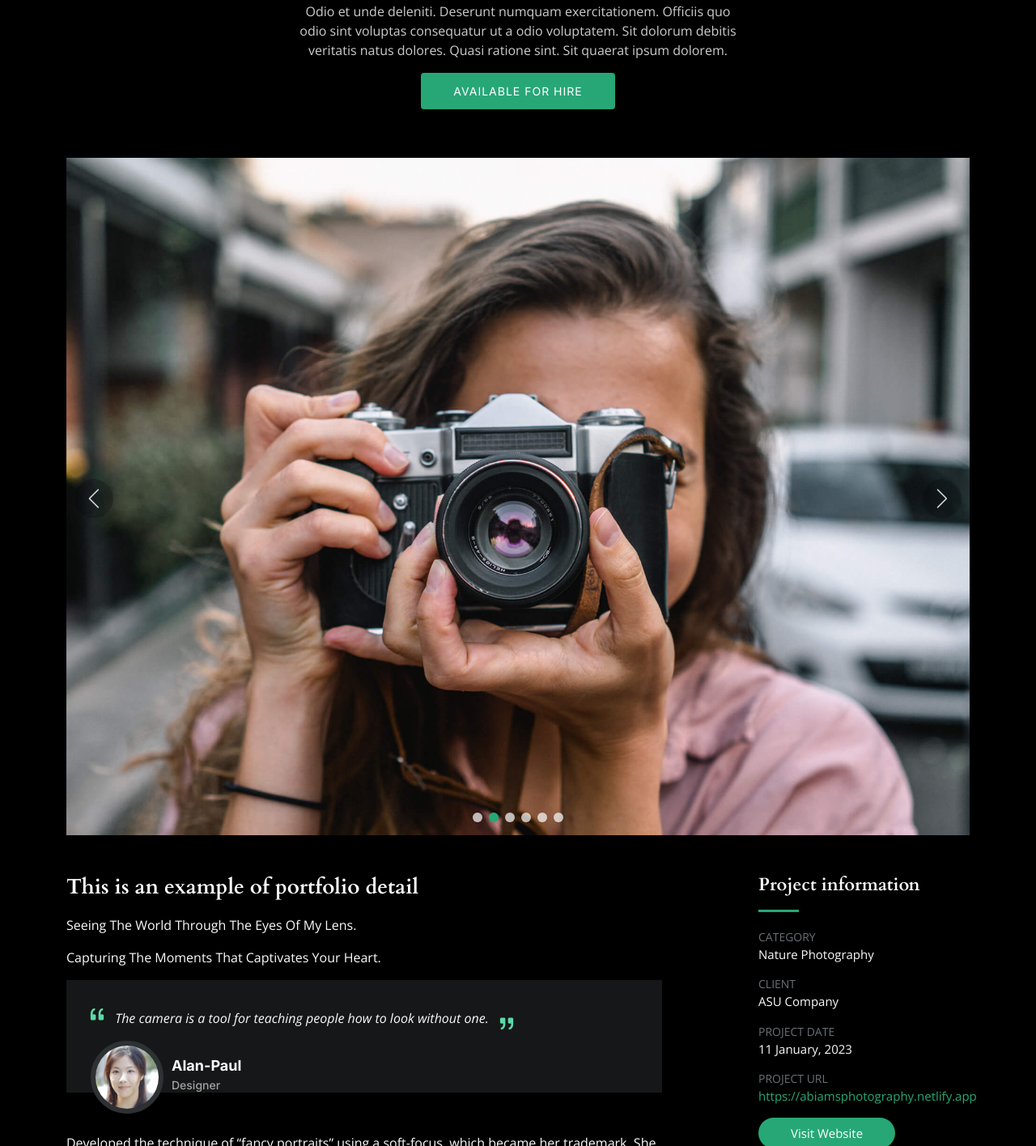
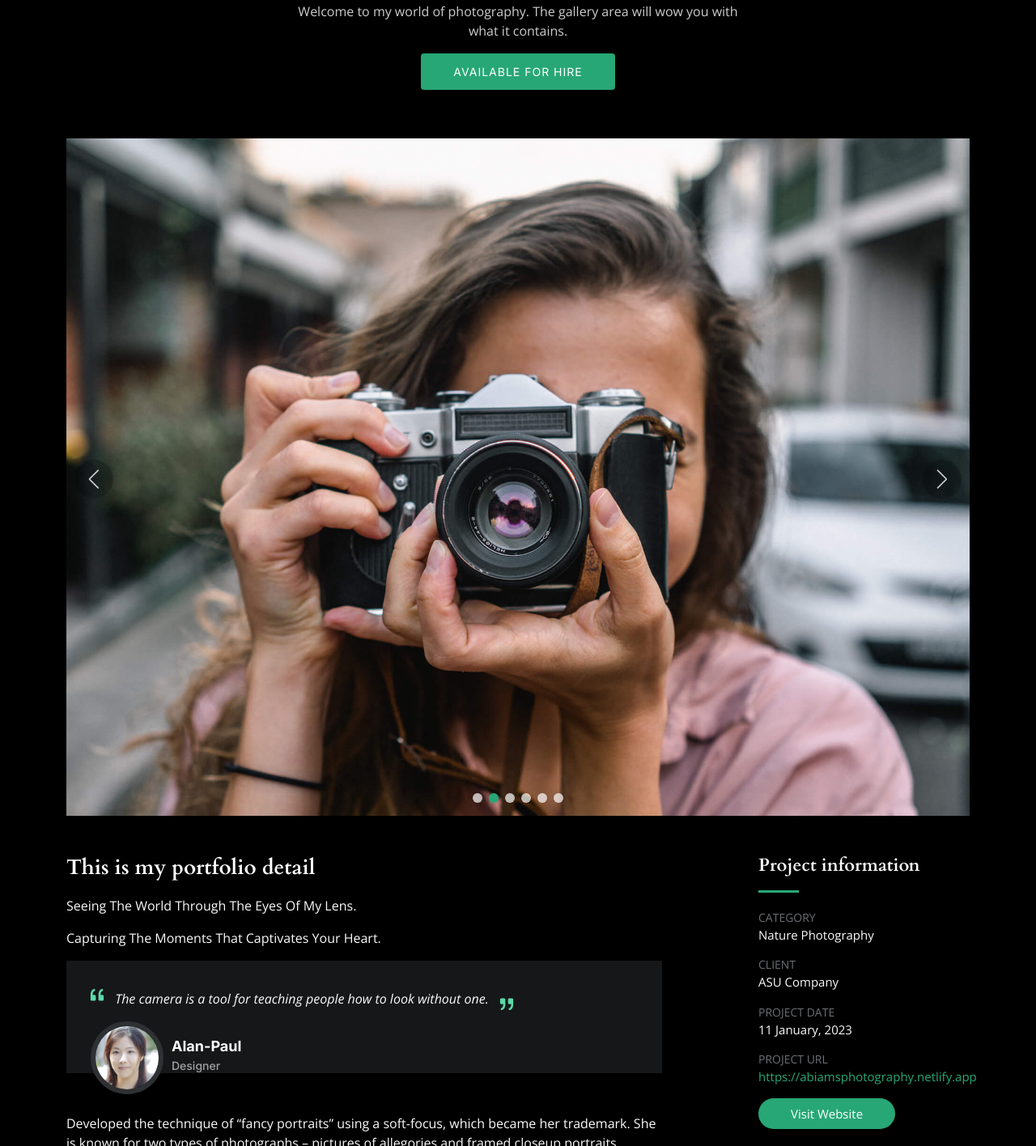
Before and after one commit to victoryphilip/personal-website, a plain HTML site: page gallery-single.html in a window 1280 px wide. Shown: the part 193-1609 px from the top of the page at 81% size. Drawn offline with nearby package versions, Linux system fonts and the light colour scheme.

Commit message:
updated header for all html files

```diff
--- a/gallery-single.html
+++ b/gallery-single.html
@@ -95,7 +95,7 @@
         <div class="row d-flex justify-content-center">
           <div class="col-lg-6 text-center">
             <h2>Gallery Single</h2>
-            <p>Odio et unde deleniti. Deserunt numquam exercitationem. Officiis quo odio sint voluptas consequatur ut a odio voluptatem. Sit dolorum debitis veritatis natus dolores. Quasi ratione sint. Sit quaerat ipsum dolorem.</p>
+            <p>Welcome to my world of photography. The gallery area will wow you with what it contains.</p>
 
             <a class="cta-btn" href="contact.html">Available for hire</a>
 
@@ -143,7 +143,7 @@
 
           <div class="col-lg-8">
             <div class="portfolio-description">
-              <h2>This is an example of portfolio detail</h2>
+              <h2>This is my portfolio detail</h2>
               <p>
                 Seeing The World Through The Eyes Of My Lens.
               </p>
@@ -201,10 +201,7 @@
         &copy; Copyright <strong><span>PhotoAlbum</span></strong>. All Rights Reserved
       </div>
       <div class="credits">
-        <!-- All the links in the footer should remain intact. -->
-        <!-- You can delete the links only if you purchased the pro version. -->
-        <!-- Licensing information: https://bootstrapmade.com/license/ -->
-        <!-- Purchase the pro version with working PHP/AJAX contact form: https://bootstrapmade.com/photofolio-bootstrap-photography-website-template/ -->
+        <!-- Licensing information: https://https://github.com/victoryphilip/personal-website -->
         Designed by <a href="https://github.com/victoryphilip">Victoryphilip</a>
       </div>
     </div>
```
Also changed, not shown: Animals.html (+6 -9 lines), Architecture.html (+6 -8 lines), Nature.html (+5 -8 lines), Sports.html (+5 -8 lines), Travel.html (+5 -8 lines), about.html (+5 -8 lines), contact.html (+5 -8 lines), gallery.html (+4 -7 lines), index.html (+1 -4 lines), sample-inner-page.html (+1 -4 lines), services.html (+5 -8 lines).
